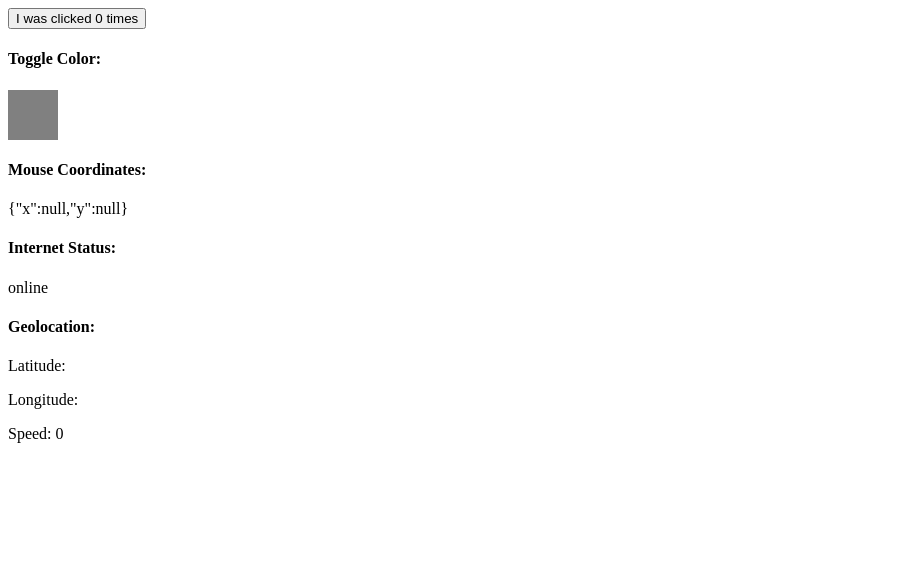
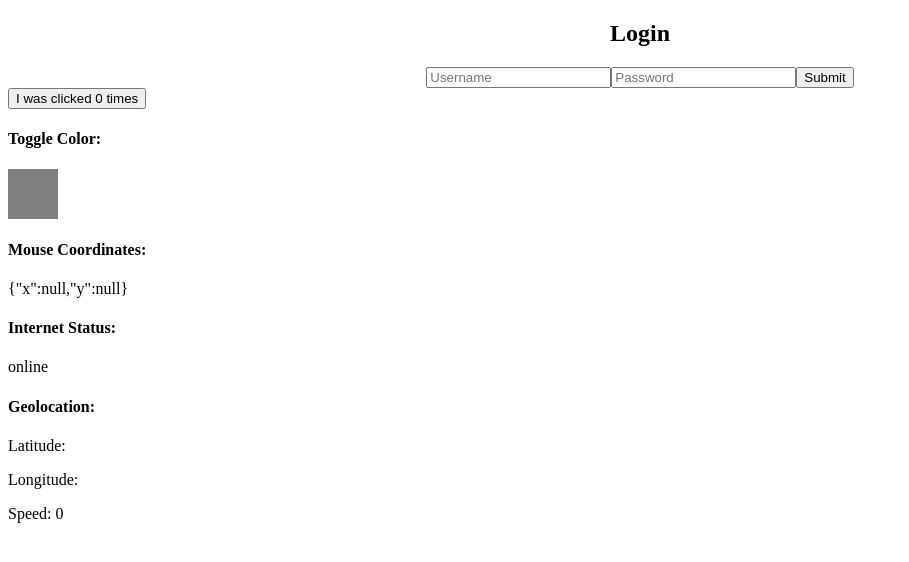
Before and after one commit to prateekvarma/ReactHooksPlay, a React (Create React App) app: page / in a window 1280 px wide. Shown: the top 562 px of the page, without its empty margins (0-909 px from the left). Built offline with nearby package versions, Linux system fonts and the light colour scheme; no server answers.

Commit message:
Login form logic, with useState() Hook

```diff
--- /dev/null
+++ b/src/Login.js
@@ -0,0 +1,33 @@
+import { useState } from 'react';
+
+function Login(){
+    const[username, setUsername] = useState("");
+    const[password, setPassword] = useState("");
+    const[user, setUser] = useState(null);
+
+    const handleSubmit = event => {
+        // following is to prevent page reload on submit
+        event.preventDefault()
+        const userData = {
+            username,
+            password
+        }
+        setUser(userData);
+    }
+
+    return(
+        <div style={{ textAlign:'center' }}>
+        <h2>Login</h2>
+        <form onSubmit={handleSubmit}>
+            <input type="text" placeholder="Username" onChange={event => setUsername(event.target.value)}></input>
+            <input type="password" placeholder="Password" onChange={event => setPassword(event.target.value)}></input>
+            <button type="submit">Submit</button>
+        </form>
+        {/* Following displays user and pass, if any */}
+        {/* The null and 2 are just for formatting*/}
+        {user && JSON.stringify(user, null, 2)}
+        </div>
+    )
+}
+
+export default Login;
--- a/src/index.js
+++ b/src/index.js
@@ -1,10 +1,12 @@
 import React from 'react';
 import ReactDOM from 'react-dom';
 import App from './App';
+import Login from './Login'
 import reportWebVitals from './reportWebVitals';
 
 ReactDOM.render(
   <React.StrictMode>
+    <Login />
     <App />
   </React.StrictMode>,
   document.getElementById('root')
```
